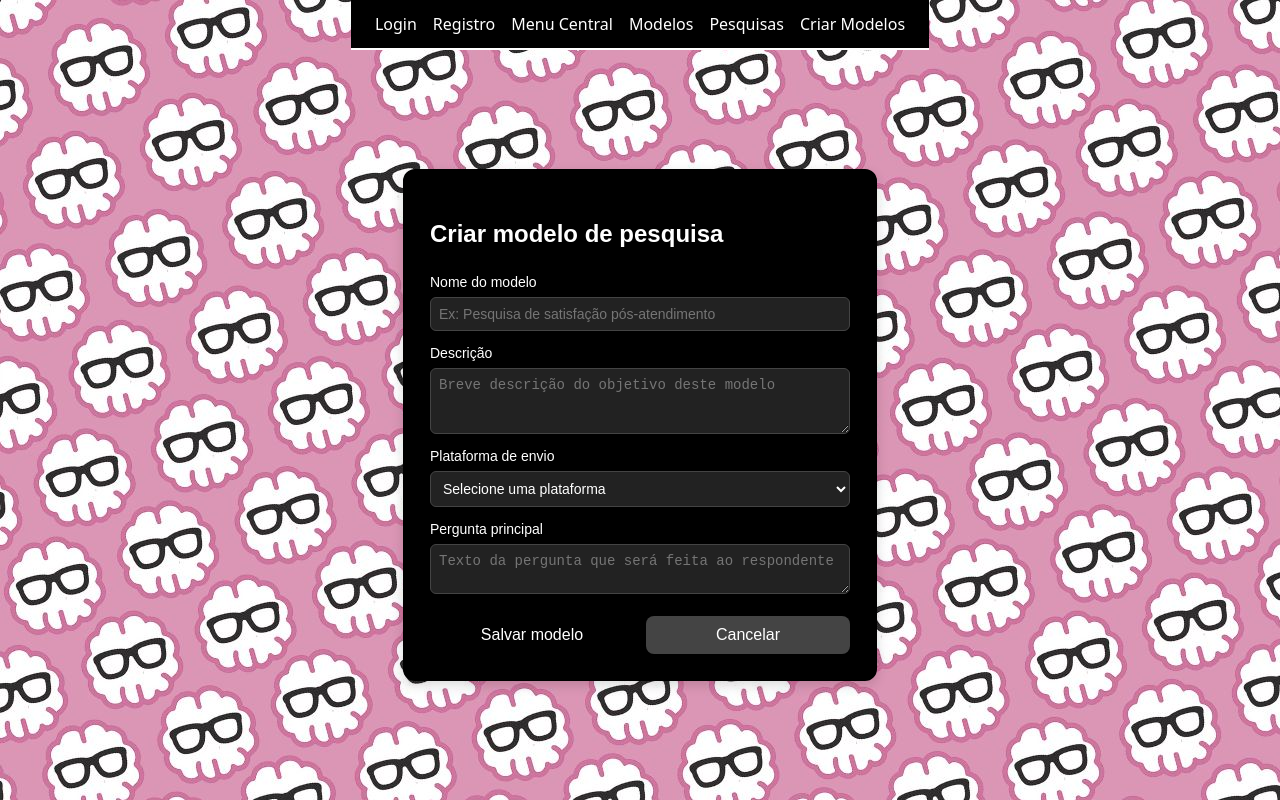
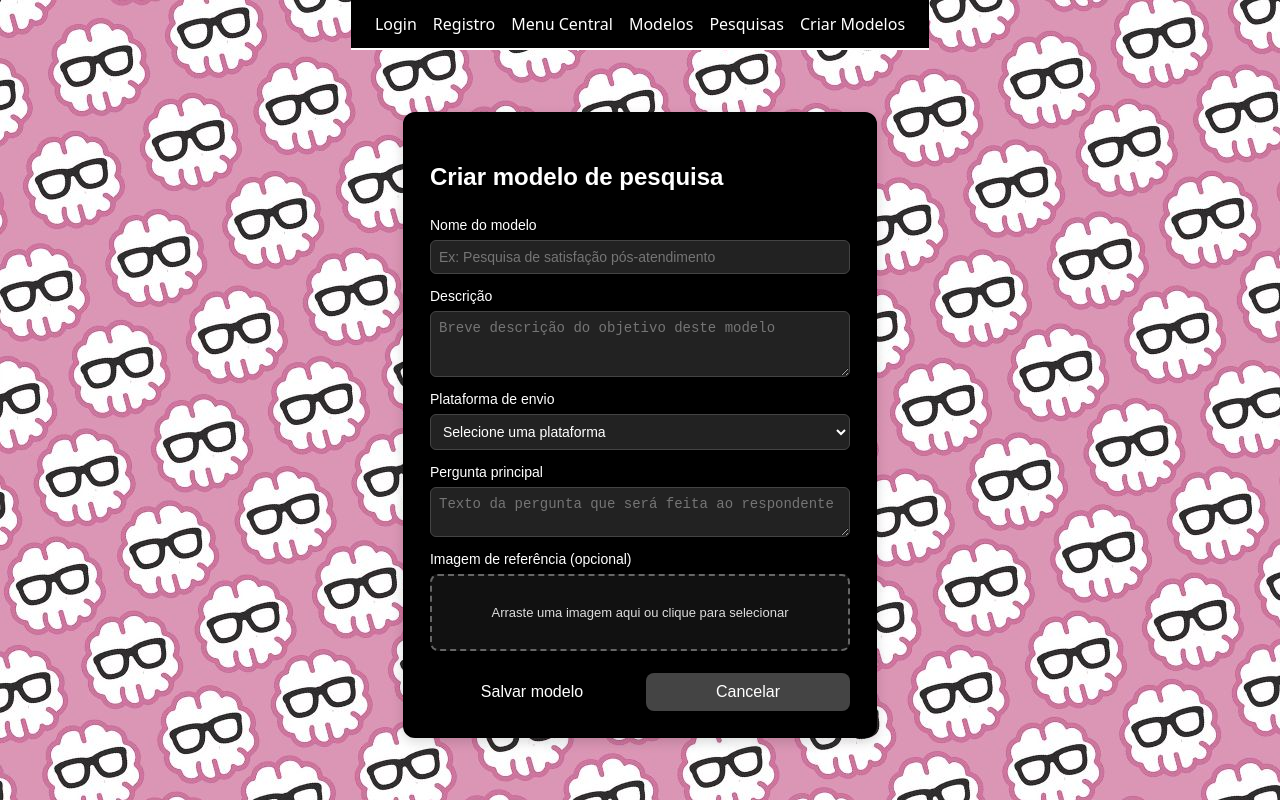
Before and after one commit to Leonardo-Queiroz-1023/Projetos, a React app in the folder Frontend/: page /criar-modelos in a window 1280 px wide. Built offline with nearby package versions, Linux system fonts and the light colour scheme; the HTML template or start-up script is replaced by a standard one.

Commit message:
Modelos com imagem

```diff
--- a/Frontend/src/pages/CriarModelos.jsx
+++ b/Frontend/src/pages/CriarModelos.jsx
@@ -1,5 +1,5 @@
 // src/pages/CriarModelos.jsx
-import React, { useState, useEffect } from "react";
+import React, { useState, useEffect, useRef } from "react";
 import { useNavigate } from "react-router-dom";
 import PerimeterBox from "../components/PerimeterBox";
 
@@ -9,9 +9,12 @@
   const [descricao, setDescricao] = useState("");
   const [plataforma, setPlataforma] = useState("");
   const [pergunta, setPergunta] = useState("");
+  const [imagem, setImagem] = useState(null);
+  const [isDragging, setIsDragging] = useState(false);
   const [message, setMessage] = useState("");
 
   const logged = localStorage.getItem("logged") === "true";
+  const fileInputRef = useRef(null);
 
   // se estiver testando sem login, deixa comentado
   // useEffect(() => {
@@ -22,6 +25,37 @@
   //   }
   // }, [logged, navigate]);
 
+  const handleFileChange = (e) => {
+    const file = e.target.files?.[0];
+    if (file) {
+      setImagem(file);
+      setMessage("");
+    }
+  };
+
+  const handleDragOver = (e) => {
+    e.preventDefault();
+    e.stopPropagation();
+    setIsDragging(true);
+  };
+
+  const handleDragLeave = (e) => {
+    e.preventDefault();
+    e.stopPropagation();
+    setIsDragging(false);
+  };
+
+  const handleDrop = (e) => {
+    e.preventDefault();
+    e.stopPropagation();
+    setIsDragging(false);
+    const file = e.dataTransfer.files?.[0];
+    if (file) {
+      setImagem(file);
+      setMessage("");
+    }
+  };
+
   const handleSubmit = (e) => {
     e.preventDefault();
 
@@ -30,6 +64,7 @@
       descricao,
       plataformasDisponiveis: plataforma,
       pergunta,
+      imagemNome: imagem ? imagem.name : null,
     };
 
     console.log("Modelo criado (mock):", payload);
@@ -102,6 +137,36 @@
             />
           </label>
 
+          <label style={styles.label}>
+            Imagem de referência (opcional)
+            <div
+              style={{
+                ...styles.dropzone,
+                ...(isDragging ? styles.dropzoneActive : {}),
+              }}
+              onDragOver={handleDragOver}
+              onDragLeave={handleDragLeave}
+              onDrop={handleDrop}
+              onClick={() =>
+                fileInputRef.current && fileInputRef.current.click()
+              }
+            >
+              <p>Arraste uma imagem aqui ou clique para selecionar</p>
+              {imagem && (
+                <p style={styles.fileName}>
+                  Arquivo selecionado: {imagem.name}
+                </p>
+              )}
+            </div>
+            <input
+              type="file"
+              accept="image/*"
+              ref={fileInputRef}
+              style={{ display: "none" }}
+              onChange={handleFileChange}
+            />
+          </label>
+
           <div style={{ display: "flex", gap: 12, marginTop: 10 }}>
             <button type="submit" style={styles.buttonPrimary}>
               Salvar modelo
@@ -160,6 +225,26 @@
     backgroundColor: "#222",
     color: "#fff",
   },
+  dropzone: {
+    padding: "14px",
+    fontSize: "13px",
+    borderRadius: "8px",
+    border: "2px dashed #666",
+    backgroundColor: "#111",
+    color: "#ddd",
+    textAlign: "center",
+    cursor: "pointer",
+  },
+  dropzoneActive: {
+    borderColor: "#fff",
+    backgroundColor: "#222",
+  },
+  fileName: {
+    marginTop: "8px",
+    fontSize: "12px",
+    color: "#aaa",
+    wordBreak: "break-all",
+  },
   buttonPrimary: {
     flex: 1,
     padding: "10px 16px",
```
